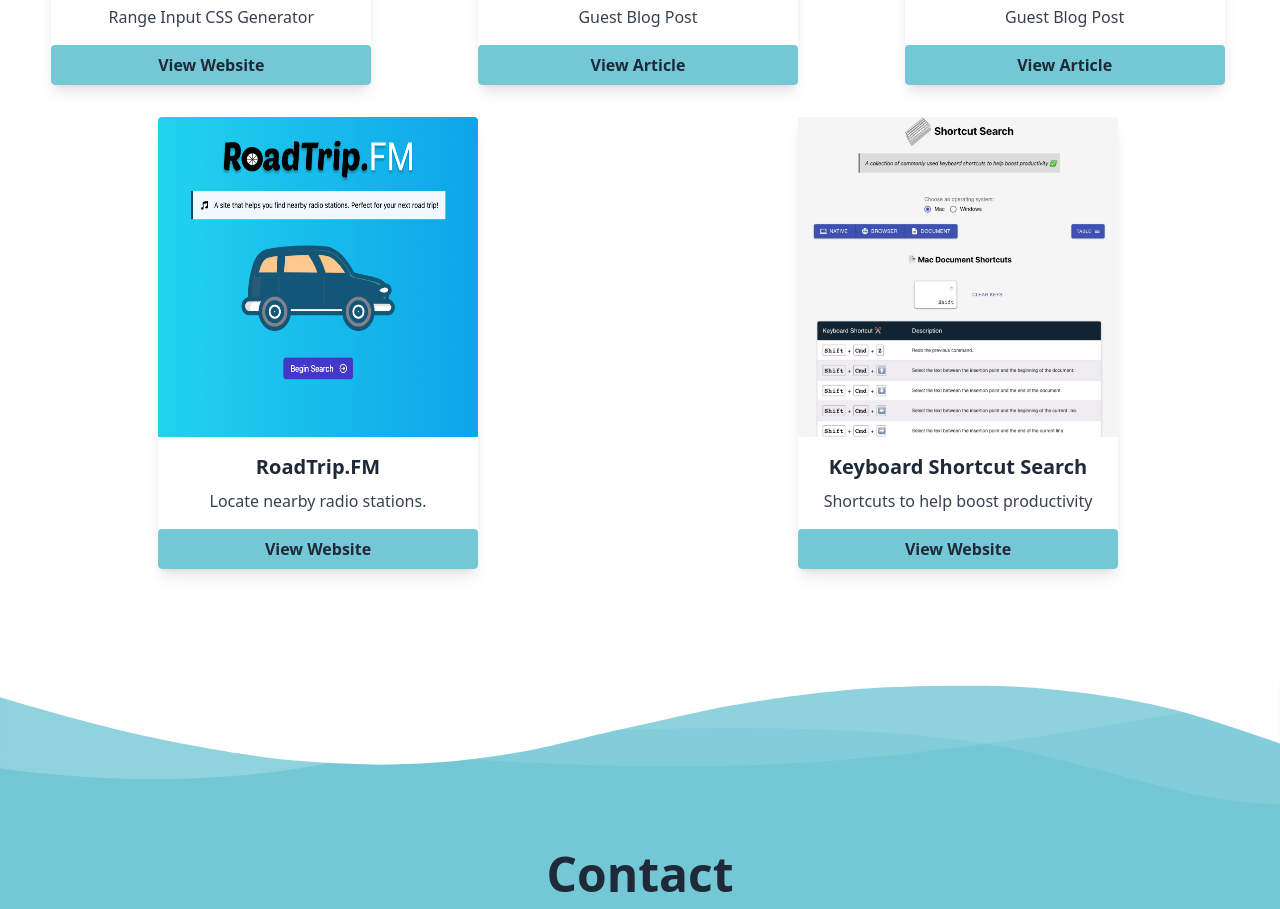
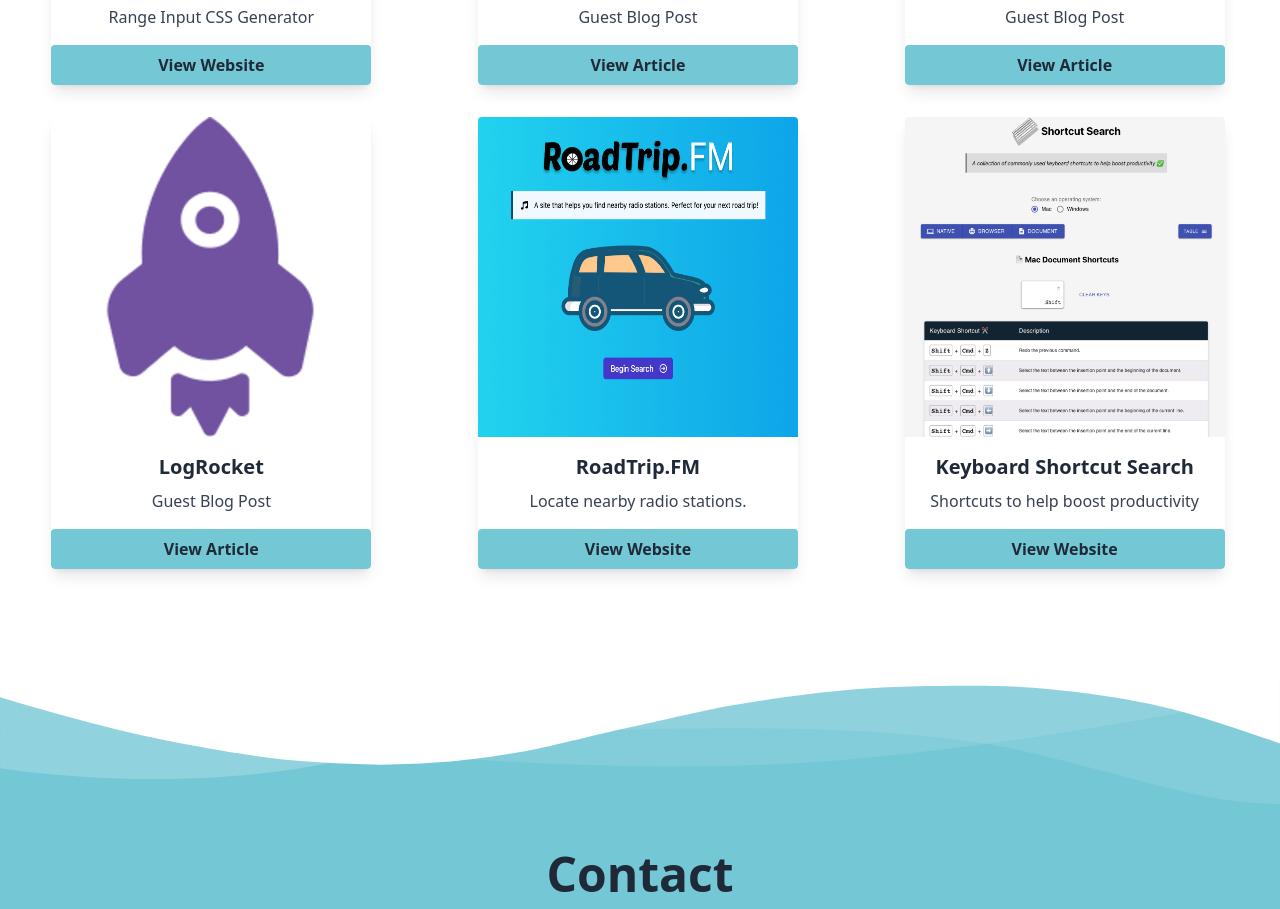
Before and after one commit to Cool-Runningz/v2-personal-website, a Gatsby site: page / in a window 1280 px wide. Shown: the part 2550-3459 px from the top of the page. Built offline with nearby package versions, Linux system fonts and the light colour scheme; Gatsby itself is replaced by a stand-in of ours; no server answers.

Commit message:
Add card for LogRocket guest post

```diff
--- a/src/components/Projects.js
+++ b/src/components/Projects.js
@@ -7,6 +7,7 @@
 import digitalOceanLogo from '../images/DO-logo-blue.png'
 import rangeInputImg from "../images/range-input-css.png";
 import shortcutSearchImg from "../images/shortcut-search.png";
+import logRocket from "../images/LogRocket.png"
 
 const Projects = (props) => {
   return (
@@ -46,6 +47,16 @@
             }
           />
            <ProjectCard
+            imgSrc={logRocket}
+            title="LogRocket"
+            description="Guest Blog Post"
+            btnText="View Article"
+            altText="LogRocket Guest Blog Post"
+            onClick={() =>
+              window.open("https://blog.logrocket.com/building-design-system-radix/", "_blank", "noopener, noreferrer")
+            }
+          />
+           <ProjectCard
             imgSrc={roadTripFMImg}
             title="RoadTrip.FM"
             description="Locate nearby radio stations."
```
Also changed, not shown: src/images/LogRocket.png (added).
